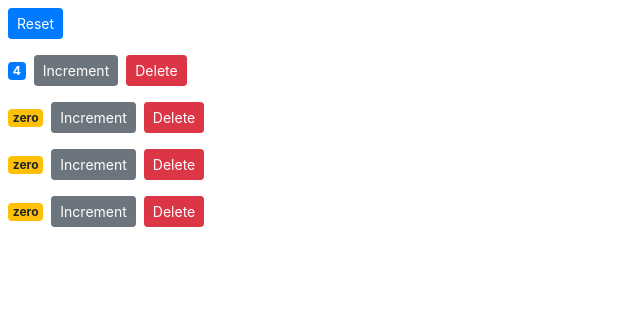
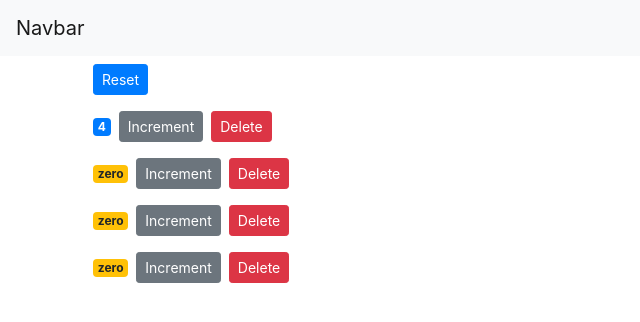
Before and after one commit to ilaydaozdemir/ReactShoppingCart, a React (Create React App) app in the folder shoppingcard/: page / in a window 1280 px wide. Shown: the top 322 px of the page, without its empty margins (0-640 px from the left). Built offline with nearby package versions, Linux system fonts and the light colour scheme.

Commit message:
Multiple Components in Sync (add navbar)

```diff
--- a/shoppingcard/src/App.js
+++ b/shoppingcard/src/App.js
@@ -1,25 +1,20 @@
-import logo from './logo.svg';
+import React, { Component } from 'react';
+import NavBar from './components/navbar';
+import Counters from './components/counters';
 import './App.css';
 
-function App() {
-  return (
-    <div className='App'>
-      <header className='App-header'>
-        <img src={logo} className='App-logo' alt='logo' />
-        <p>
-          Edit <code>src/App.js</code> and save to reload.
-        </p>
-        <a
-          className='App-link'
-          href='https://reactjs.org'
-          target='_blank'
-          rel='noopener noreferrer'
-        >
-          Learn React
-        </a>
-      </header>
-    </div>
-  );
+class App extends Component {
+  render() {
+    return (
+      <React.Fragment>
+        {' '}
+        <NavBar />
+        <main className='container'>
+          <Counters />
+        </main>
+      </React.Fragment>
+    );
+  }
 }
 
 export default App;
--- /dev/null
+++ b/shoppingcard/src/components/navbar.jsx
@@ -0,0 +1,15 @@
+import React, { Component } from 'react';
+
+class NavBar extends Component {
+  render() {
+    return (
+      <nav class='navbar navbar-light bg-light'>
+        <a class='navbar-brand' href='#'>
+          Navbar
+        </a>
+      </nav>
+    );
+  }
+}
+
+export default NavBar;
--- a/shoppingcard/src/index.js
+++ b/shoppingcard/src/index.js
@@ -8,7 +8,7 @@
 
 ReactDOM.render(
   <React.StrictMode>
-    <Counters />
+    <App />
   </React.StrictMode>,
   document.getElementById('root')
 );
```
Also changed, not shown: 1 other file (tests, documents, lock files or other folders).
